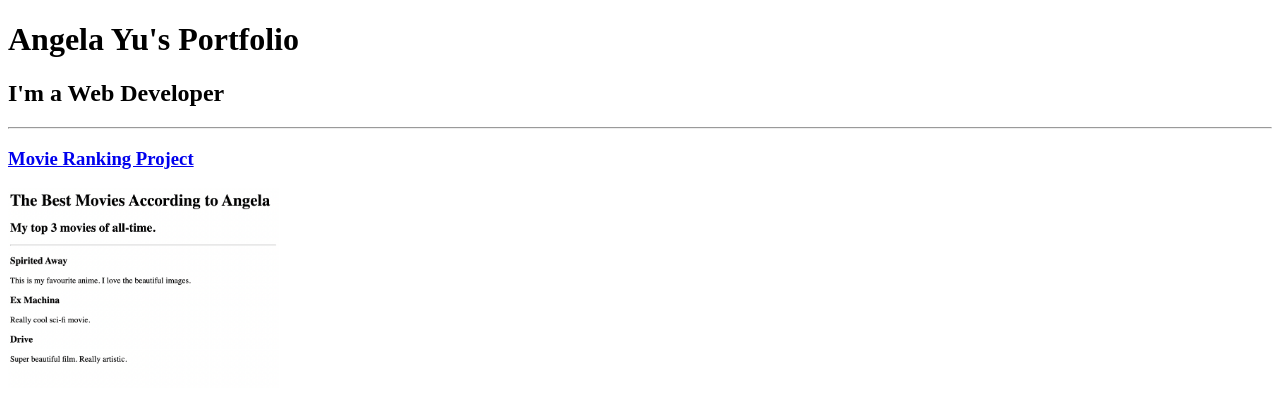
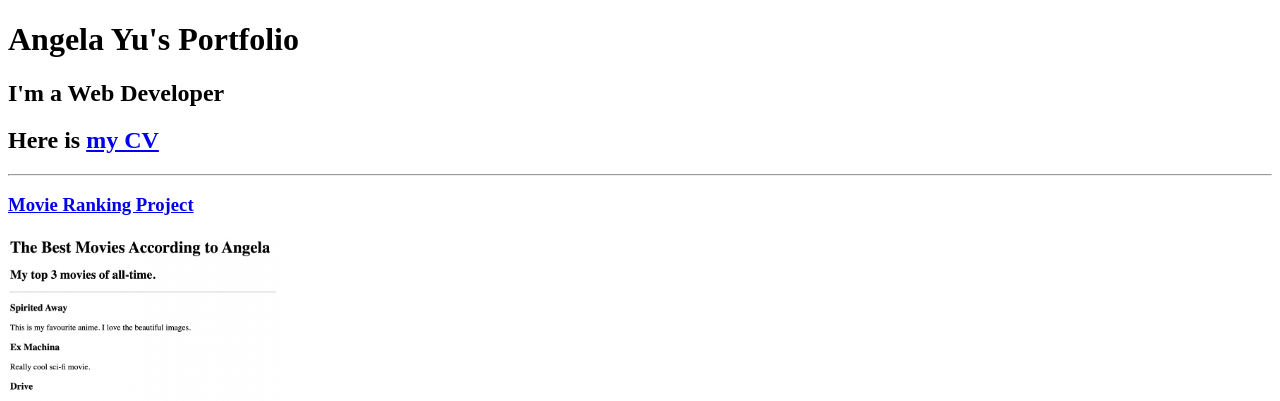
Before and after one commit to MyLord1104/html-portofolio, a plain HTML site: page index.html in a window 1280 px wide. Shown: the top 401 px of the page. Drawn offline with Linux system fonts and the light colour scheme.

Commit message:
Update index.html

```diff
--- a/index.html
+++ b/index.html
@@ -9,6 +9,7 @@
 <body>
   <h1>Angela Yu's Portfolio</h1>
   <h2>I'm a Web Developer</h2>
+  <h2>Here is <a href="./project1/index.html">my CV</a></h2>
   <hr />
   <h3><a href="./public/movie-ranking.html">Movie Ranking Project</a></h3>
   <img src="./assets/images/movie-ranking.png" height="200" alt="movie ranking project preview"/>
```
